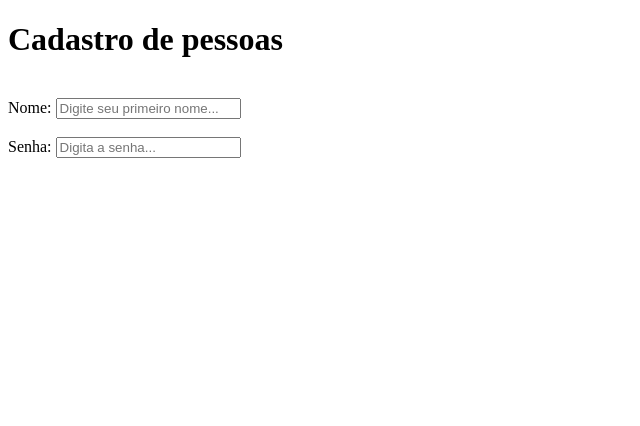
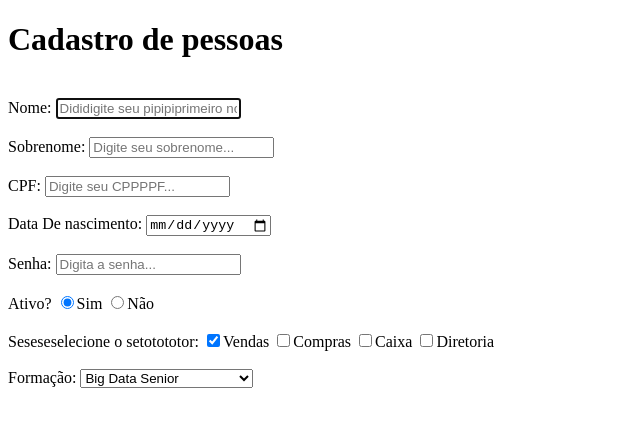
Before and after one commit to willianpj1/Aulahtmlsenac, a plain HTML site: page aula_html_04-09/aula0409.html in a window 1280 px wide. Shown: the whole page, without its empty margins (0-640 px from the left). Drawn offline with Linux system fonts and the light colour scheme.

Commit message:
update da aula
update de código da aula

```diff
--- a/aula_html_04-09/aula0409.html
+++ b/aula_html_04-09/aula0409.html
@@ -9,11 +9,45 @@
 <body>
     <h1>Cadastro de pessoas</h1>
     <br>
-    <label for="">Nome:</label>
-    <input type="text" placeholder="Digite seu primeiro nome...">
+    <label for="nome">Nome:</label>
+    <input type="text" placeholder="Dididigite seu pipipiprimeiro nome..." id="nome" autofocus>
     <br>
     <br>
-    <label for="">Senha:</label>
+    <label for="sobrenome">Sobrenome:</label>
+    <input type="text" placeholder="Digite seu sobrenome..." id="sobrenome">
+    <br>
+    <br>
+    <label for="cpf">CPF:</label>
+    <input type="text" placeholder="Digite seu CPPPPF..." id="cpf">
+    <br>
+    <br>
+    <label for="data_nascimento">Data De nascimento:</label>
+    <input type="date" id="data_nascimento">
+    <br>
+    <br>
+    <label for="senha">Senha:</label>
     <input type="password" placeholder="Digita a senha..." id="senha" class="formatacao_bonita">
+    <br>
+    <br>
+    <label for="ativo">Ativo?</label>
+    <input type="radio" id="ativo" name="status" value="true" checked>Sim
+    <input type="radio" id="inativo" name="status" value="false">Não
+    <br>
+    <br>
+    <label>Seseseselecione o setotototor:</label>
+    <input type="checkbox" id="vendas" name="vendas" value="true" checked>Vendas
+    <input type="checkbox" id="compras" name="compras" value="true">Compras
+    <input type="checkbox" id="caixa" name="caixa" value="true">Caixa
+    <input type="checkbox" id="diretoria" name="diretoria" value="true">Diretoria
+    <br>
+    <br>
+    <label for="formacao">Formação:</label>
+    <select name="formacao" id="formacao">
+        <option value="1">Big Data Senior</option>
+        <option value="2">Analista de Dados Senior</option>
+        <option value="3">Desenvolvedor front-end</option>
+        <option value="4">Desenvolvedor back-end</option>
+        <option value="5">Desenvolvedor full-stack</option>
+    </select>
 </body>
 </html>
```
